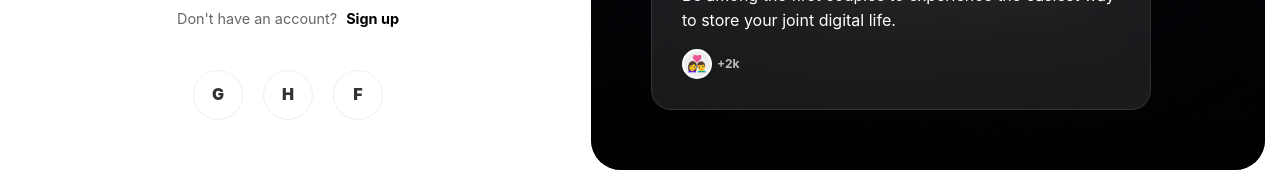
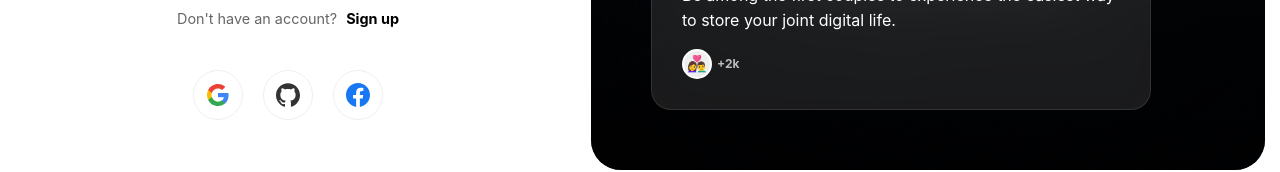
Before and after one commit to Lokendra40/Project-X, a React (Vite) app: page /#/login in a window 1280 px wide. Shown: the part 615-787 px from the top of the page. Built offline with nearby package versions, Linux system fonts and the light colour scheme; no server answers; the database is empty.

Commit message:
Added real social logos to login page

```diff
--- a/src/pages/Auth/Login.jsx
+++ b/src/pages/Auth/Login.jsx
@@ -95,10 +95,17 @@ export default function Login() {
           </p>
 
           <div className="social-login-row">
-             <div className="social-icon google">G</div>
-             <div className="social-icon github">H</div>
-             <div className="social-icon facebook">F</div>
+             <div className="social-icon google">
+               <svg viewBox="0 0 24 24" width="24" height="24"><path fill="#4285F4" d="M22.56 12.25c0-.78-.07-1.53-.2-2.25H12v4.26h5.92c-.26 1.37-1.04 2.53-2.21 3.31v2.77h3.57c2.08-1.92 3.28-4.74 3.28-8.09z"/><path fill="#34A853" d="M12 23c2.97 0 5.46-.98 7.28-2.66l-3.57-2.77c-.98.66-2.23 1.06-3.71 1.06-2.86 0-5.29-1.93-6.16-4.53H2.18v2.84C3.99 20.53 7.7 23 12 23z"/><path fill="#FBBC05" d="M5.84 14.09c-.22-.66-.35-1.36-.35-2.09s.13-1.43.35-2.09V7.07H2.18C1.43 8.55 1 10.22 1 12s.43 3.45 1.18 4.93l3.66-2.84z"/><path fill="#EA4335" d="M12 5.38c1.62 0 3.06.56 4.21 1.64l3.15-3.15C17.45 2.09 14.97 1 12 1 7.7 1 3.99 3.47 2.18 7.07l3.66 2.84c.87-2.6 3.3-4.53 6.16-4.53z"/><path fill="none" d="M1 1h22v22H1z"/></svg>
+             </div>
+             <div className="social-icon github">
+               <svg viewBox="0 0 24 24" width="24" height="24"><path fill="currentColor" d="M12 .297c-6.63 0-12 5.373-12 12 0 5.303 3.438 9.8 8.205 11.385.6.113.82-.258.82-.577 0-.285-.01-1.04-.015-2.04-3.338.724-4.042-1.61-4.042-1.61C4.422 18.07 3.633 17.7 3.633 17.7c-1.087-.744.084-.729.084-.729 1.205.084 1.838 1.236 1.838 1.236 1.07 1.835 2.809 1.305 3.495.998.108-.776.417-1.305.76-1.605-2.665-.3-5.466-1.332-5.466-5.93 0-1.31.465-2.38 1.235-3.22-.135-.303-.54-1.523.105-3.176 0 0 1.005-.322 3.3 1.23.96-.267 1.98-.399 3-.405 1.02.006 2.04.138 3 .405 2.28-1.552 3.285-1.23 3.285-1.23.645 1.653.24 2.873.12 3.176.765.84 1.23 1.91 1.23 3.22 0 4.61-2.805 5.625-5.475 5.92.42.36.81 1.096.81 2.22 0 1.606-.015 2.896-.015 3.286 0 .315.21.69.825.57C20.565 22.092 24 17.592 24 12.297c0-6.627-5.373-12-12-12"/></svg>
+             </div>
+             <div className="social-icon facebook">
+               <svg viewBox="0 0 24 24" width="24" height="24"><path fill="#1877F2" d="M24 12.073c0-6.627-5.373-12-12-12s-12 5.373-12 12c0 5.99 4.388 10.954 10.125 11.854v-8.385H7.078v-3.469h3.047V9.43c0-3.007 1.792-4.669 4.533-4.669 1.312 0 2.686.235 2.686.235v2.953H15.83c-1.491 0-1.956.925-1.956 1.874v2.25h3.328l-.532 3.47h-2.796v8.385C19.612 23.027 24 18.062 24 12.073z"/></svg>
+             </div>
           </div>
+
         </div>
       </div>
 
```
